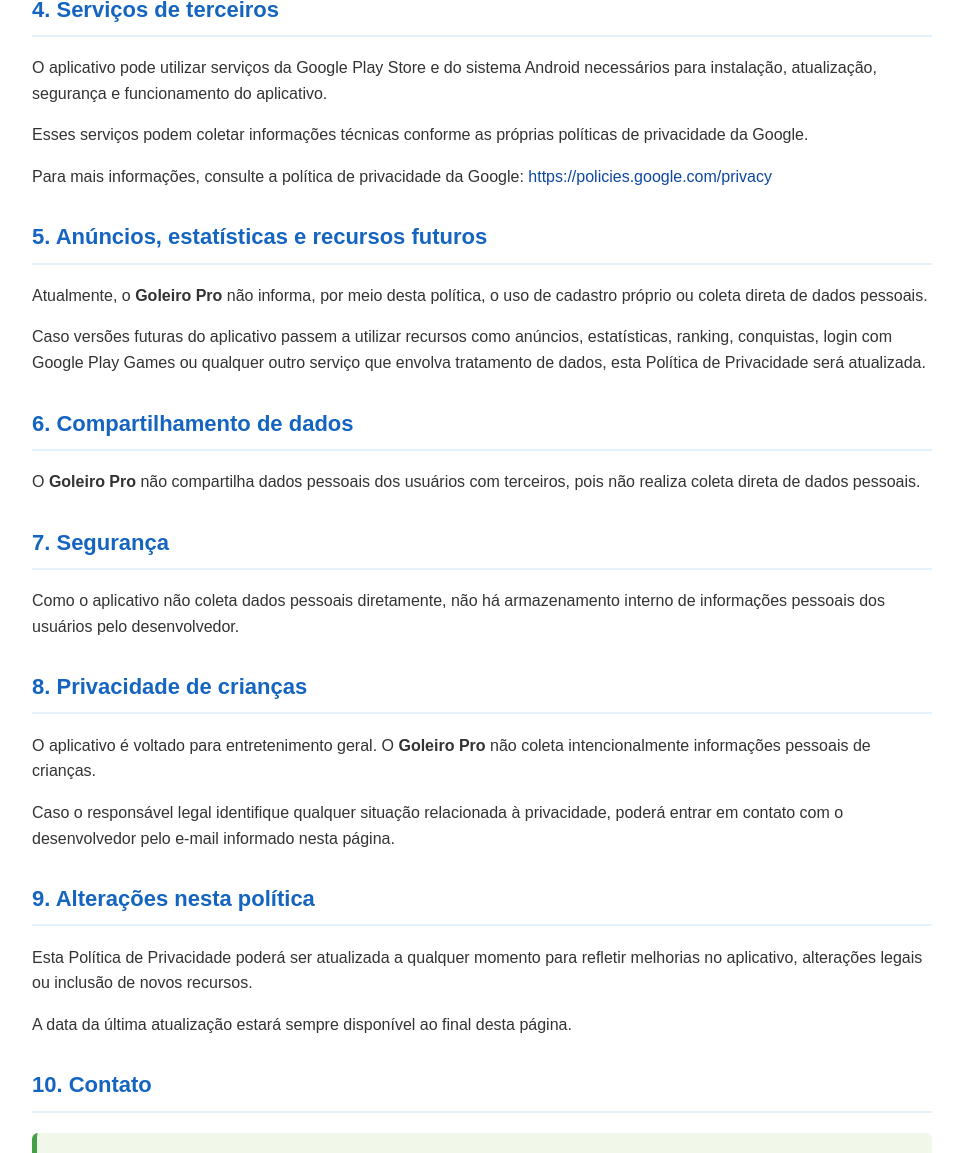
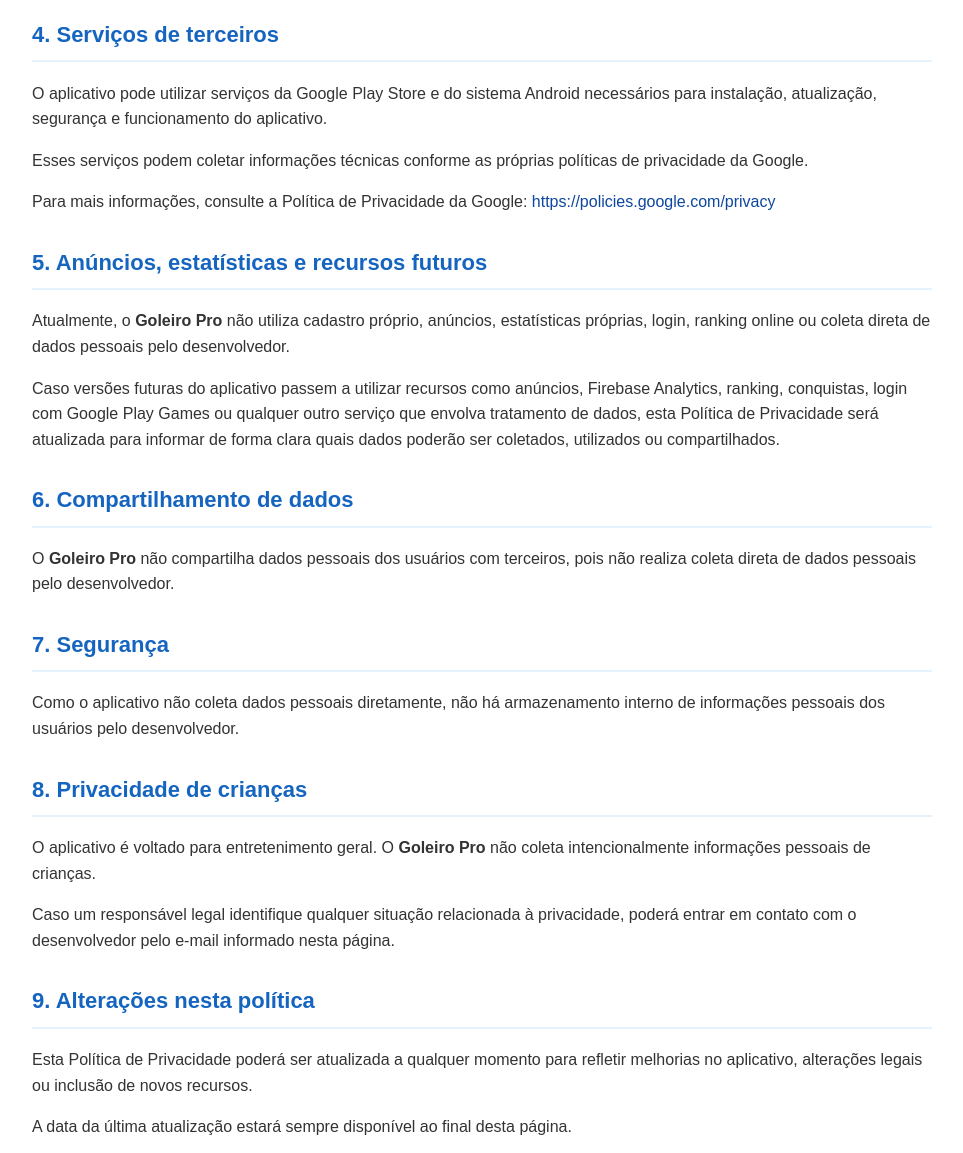
Before and after one commit to guilhermedeziderio/politica-privacidade-goleiro-pro, a plain HTML site: page index.html in a window 1280 px wide. Shown: the part 1039-2192 px from the top of the page, without its empty margins (158-1121 px from the left). Drawn offline with Linux system fonts and the light colour scheme.

Commit message:
Update index.html

````diff
--- a/index.html
+++ b/index.html
@@ -1,9 +1,9 @@
+```html
 <!DOCTYPE html>
 <html lang="pt-BR">
 <head>
   <meta charset="UTF-8">
   <meta name="viewport" content="width=device-width, initial-scale=1.0">
-
   <title>Política de Privacidade - Goleiro Pro</title>
 
   <style>
@@ -173,7 +173,7 @@
       </p>
 
       <p>
-        Para mais informações, consulte a política de privacidade da Google:
+        Para mais informações, consulte a Política de Privacidade da Google:
         <a href="https://policies.google.com/privacy" target="_blank" rel="noopener noreferrer">
           https://policies.google.com/privacy
         </a>
@@ -183,14 +183,15 @@
     <section>
       <h2>5. Anúncios, estatísticas e recursos futuros</h2>
       <p>
-        Atualmente, o <strong>Goleiro Pro</strong> não informa, por meio desta política,
-        o uso de cadastro próprio ou coleta direta de dados pessoais.
+        Atualmente, o <strong>Goleiro Pro</strong> não utiliza cadastro próprio, anúncios,
+        estatísticas próprias, login, ranking online ou coleta direta de dados pessoais pelo desenvolvedor.
       </p>
 
       <p>
         Caso versões futuras do aplicativo passem a utilizar recursos como anúncios,
-        estatísticas, ranking, conquistas, login com Google Play Games ou qualquer outro
-        serviço que envolva tratamento de dados, esta Política de Privacidade será atualizada.
+        Firebase Analytics, ranking, conquistas, login com Google Play Games ou qualquer outro
+        serviço que envolva tratamento de dados, esta Política de Privacidade será atualizada
+        para informar de forma clara quais dados poderão ser coletados, utilizados ou compartilhados.
       </p>
     </section>
 
@@ -198,7 +199,7 @@
       <h2>6. Compartilhamento de dados</h2>
       <p>
         O <strong>Goleiro Pro</strong> não compartilha dados pessoais dos usuários com terceiros,
-        pois não realiza coleta direta de dados pessoais.
+        pois não realiza coleta direta de dados pessoais pelo desenvolvedor.
       </p>
     </section>
 
@@ -218,7 +219,7 @@
       </p>
 
       <p>
-        Caso o responsável legal identifique qualquer situação relacionada à privacidade,
+        Caso um responsável legal identifique qualquer situação relacionada à privacidade,
         poderá entrar em contato com o desenvolvedor pelo e-mail informado nesta página.
       </p>
     </section>
@@ -264,3 +265,4 @@
   </main>
 </body>
 </html>
+```
````
